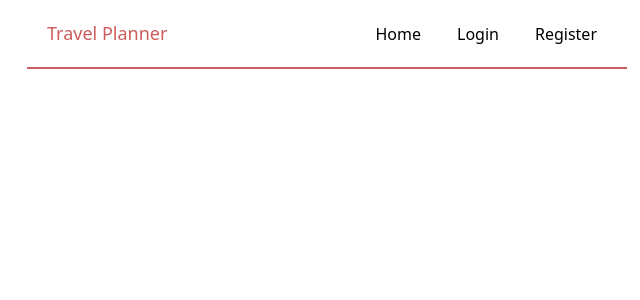
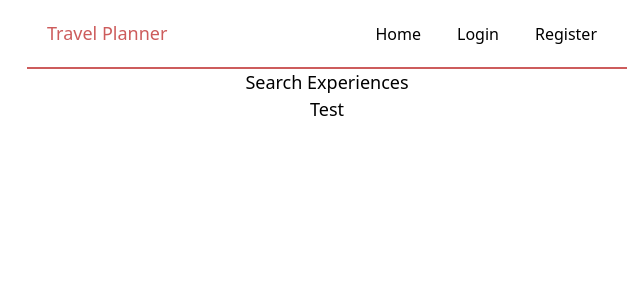
Before and after one commit to cfeliciano7792/travel-app, a React (Vite) app in the folder frontend/: page /experiences in a window 1280 px wide. Shown: the top 300 px of the page, without its empty margins (313-953 px from the left). Built offline with nearby package versions, Linux system fonts and the light colour scheme.

Commit message:
Created initial experiences page and search bar component

```diff
--- a/frontend/src/App.jsx
+++ b/frontend/src/App.jsx
@@ -9,6 +9,7 @@ import Login from "./Components/Login";
 import Registration from "./Components/Registration";
 
 import Home from "./Pages/Home";
+import Experiences from "./Pages/Experiences";
 
 function App() {
   const [count, setCount] = useState(0);
@@ -21,6 +22,7 @@ function App() {
         <Route path="/home" element={<Home />} />
         <Route path="/login" element={<Login />} />
         <Route path="/registration" element={<Registration />} />
+        <Route path="/experiences" element={<Experiences />} />
       </Routes>
     </BrowserRouter>
 
--- /dev/null
+++ b/frontend/src/Components/ExperiencesSearchBar.jsx
@@ -0,0 +1,11 @@
+import React from "react";
+import { useState } from "react";
+
+const ExperiencesSearchBar = () => {
+    const [searchInput, setSearchInput] = useState("");
+
+    return(
+        <h1>Test</h1>
+    );
+};
+export default ExperiencesSearchBar;
--- /dev/null
+++ b/frontend/src/Components/SearchBarContainer.jsx
@@ -0,0 +1,16 @@
+import React from "react";
+import { useState } from "react";
+import ExperiencesSearchBar from "./ExperiencesSearchBar.jsx";
+
+const SearchBarContainer = () => {
+
+    return (
+
+        <div className="border-2">
+            <ExperiencesSearchBar />
+        </div>
+
+    );
+};
+
+export default SearchBarContainer;
--- /dev/null
+++ b/frontend/src/Pages/Experiences.jsx
@@ -0,0 +1,15 @@
+import React from "react";
+import { useState } from "react";
+import SearchBarContainer from "../Components/SearchBarContainer";
+
+const Experiences = () => {
+
+    return (
+        <><h1 className="text-3xl mt-4">Search Experiences</h1>
+        <div className="mt-4">
+            <SearchBarContainer />
+        </div></>
+    );
+};
+
+export default Experiences;
```
